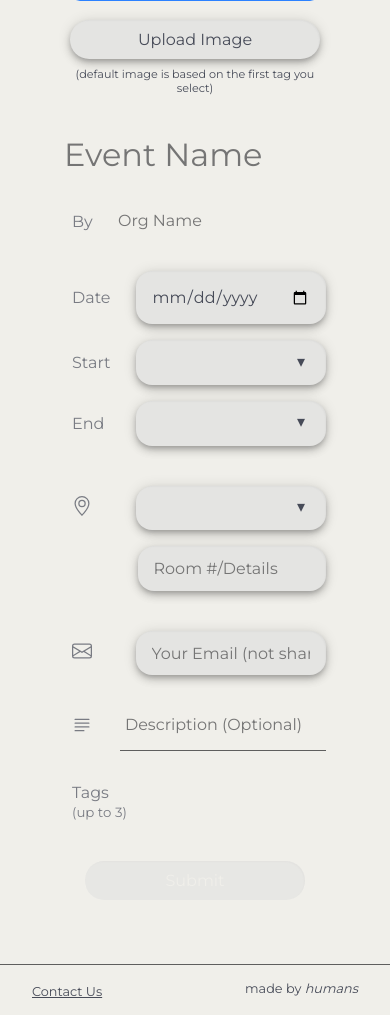
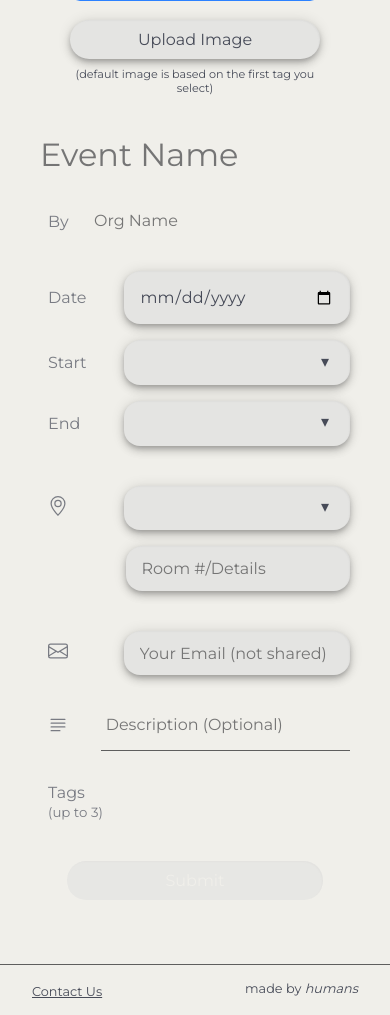
Before and after one commit to randusr923847/cbord, a Node project: template src/views/create.ejs in a window 390 px wide. Shown: the part 340-1355 px from the top of the page. Run offline with Node 20 templates, Linux system fonts and the light colour scheme; the template is opened without the code that fills it, so the values that code supplies are empty; some libraries are stand-ins or nearby versions.

Commit message:
ui fixes

```diff
--- a/src/static/css/create.css
+++ b/src/static/css/create.css
@@ -4,6 +4,7 @@
 
 .event-container {
   max-width: 1000px;
+  padding-inline: 1rem;
 }
 
 .header {
@@ -31,6 +32,9 @@
 }
 
 @media only screen and (max-width: 800px) {
+  .event-container {
+    padding-inline: 0.5rem;
+  }
   .image-container {
     width: 100%;
     max-width: calc(100vh / 3);
@@ -154,6 +158,7 @@
   overflow-wrap: break-word;
   display: inline-block;
   cursor: pointer;
+  -webkit-appearance: none;
 
   box-shadow: inset -1px 1px 1px rgba(200, 200, 200, 0.2),
     0px 3px 5px -1px rgba(0, 0, 0, 0.2), 0px 5px 8px 0px rgba(0, 0, 0, 0.14),
```
